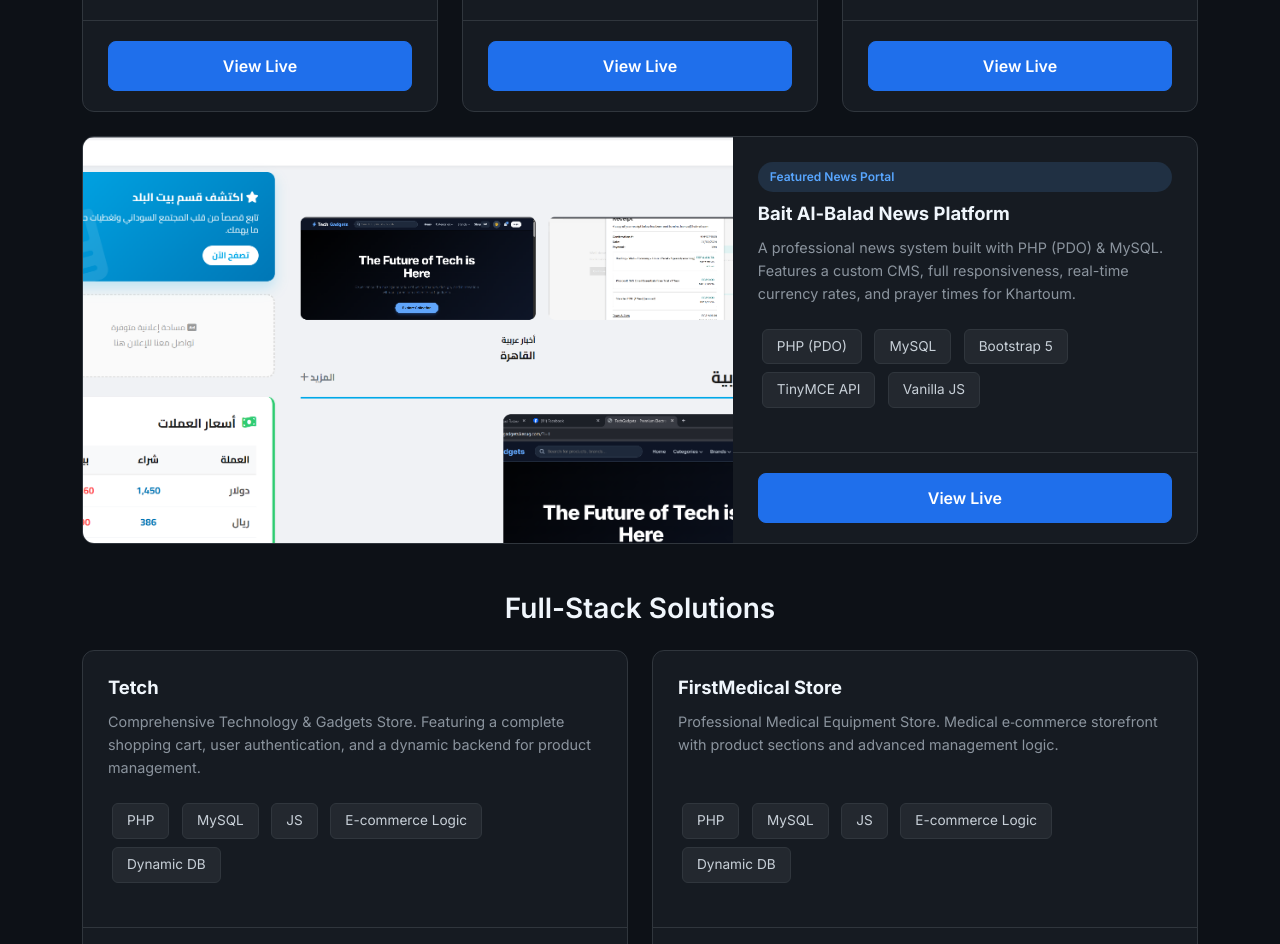
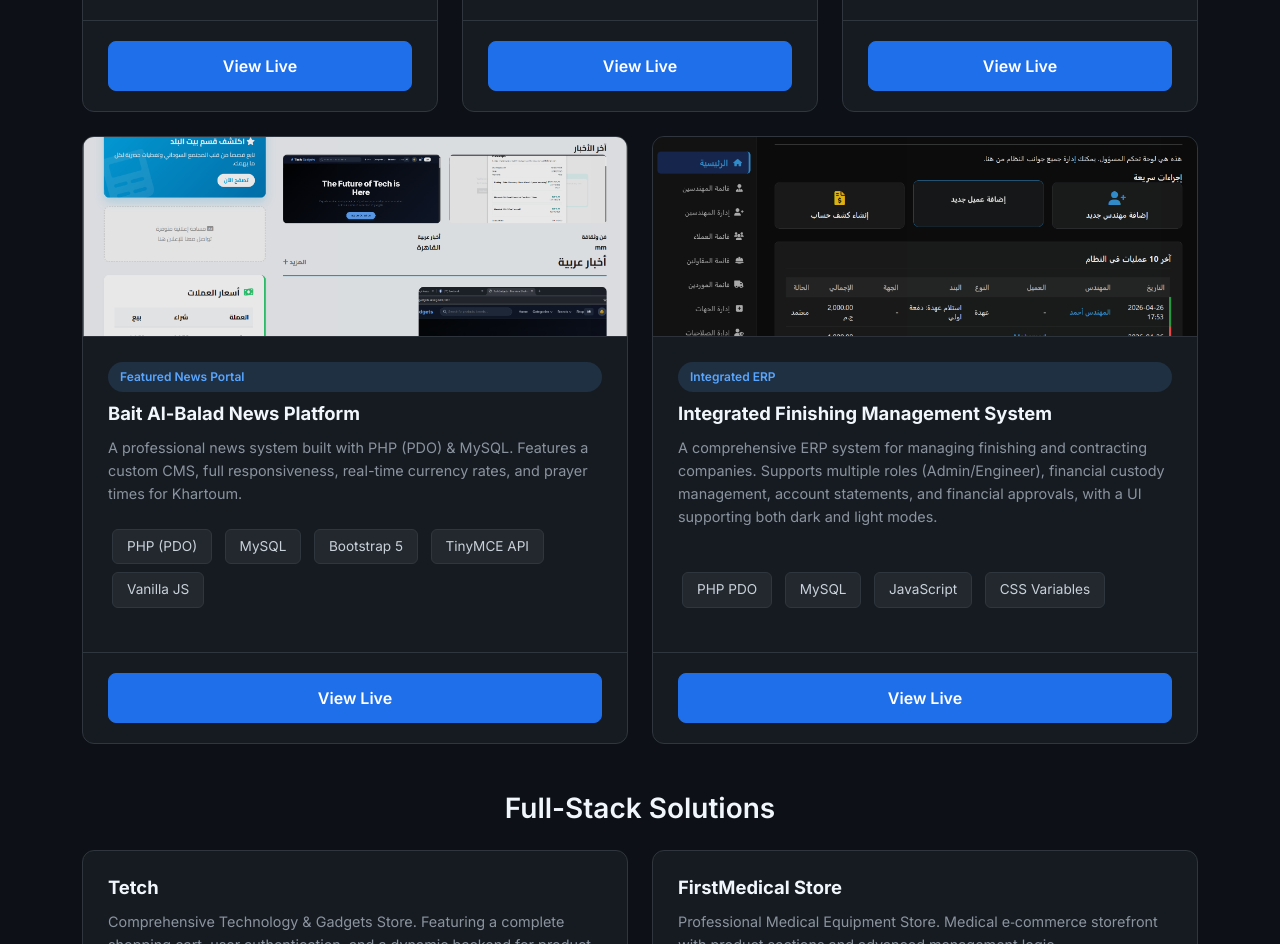
Before and after one commit to MIMOSS0/My-Portfolio, a plain HTML site: page index.html in a window 1280 px wide. Shown: the part 3180-4124 px from the top of the page. Drawn offline with nearby package versions, Linux system fonts and the light colour scheme.

Commit message:
Add files via upload

```diff
--- a/index.html
+++ b/index.html
@@ -703,17 +703,12 @@
           </div>
         </div>
 
-        <!-- Bait Al-Balad Full Width Project -->
-        <div class="col-12 mt-4">
-          <div class="card featured-card">
-            <div class="row g-0">
-              <div class="col-md-7">
+        <!-- Featured Projects Row 2 -->
+        <div class="col-md-6">
+          <div class="card">
             <img src="bait.png"
               onerror="this.src='https://placehold.co/1200x800/161b22/c9d1d9?text=Bait+Al-Balad+Screenshot'"
-                  class="img-fluid rounded-start h-100 w-100" style="object-fit: cover; min-height: 300px;"
-                  alt="Bait Al-Balad News Platform">
-              </div>
-              <div class="col-md-5 d-flex flex-column">
+              class="card-img-top" alt="Bait Al-Balad News Platform">
             <div class="card-body">
               <span class="badge-featured" data-i18n="proj-bait-badge">Featured News Portal</span>
               <h5 class="card-title" data-i18n="proj-bait-title">Bait Al-Balad News Platform</h5>
@@ -733,6 +728,29 @@
                 data-i18n="btn-view-live">View Live</a>
             </div>
           </div>
+        </div>
+
+        <div class="col-md-6">
+          <div class="card">
+            <img src="sys.png"
+              onerror="this.src='https://placehold.co/1200x800/161b22/c9d1d9?text=ERP+System+Screenshot'"
+              class="card-img-top" alt="Integrated Finishing Management System">
+            <div class="card-body">
+              <span class="badge-featured" data-i18n="proj-sys-badge">Integrated ERP</span>
+              <h5 class="card-title" data-i18n="proj-sys-title">Integrated Finishing Management System</h5>
+              <p class="card-text" data-i18n="proj-sys-text">A comprehensive ERP system for managing finishing and
+                contracting companies. Supports multiple roles (Admin/Engineer), financial custody management, account
+                statements, and financial approvals, with a UI supporting both dark and light modes.</p>
+              <div class="card-tags">
+                <span class="pill">PHP PDO</span>
+                <span class="pill">MySQL</span>
+                <span class="pill">JavaScript</span>
+                <span class="pill">CSS Variables</span>
+              </div>
+            </div>
+            <div class="card-footer mt-auto">
+              <a href="https://system.66ghz.com/" target="_blank" class="btn btn-primary w-100"
+                data-i18n="btn-view-live">View Live</a>
             </div>
           </div>
         </div>
@@ -1004,6 +1022,9 @@
         "proj-bait-badge": "Featured News Portal",
         "proj-bait-title": "Bait Al-Balad News Platform",
         "proj-bait-text": "A professional news system built with PHP (PDO) & MySQL. Features a custom CMS, full responsiveness, real-time currency rates, and prayer times for Khartoum.",
+        "proj-sys-badge": "Integrated ERP",
+        "proj-sys-title": "Integrated Finishing Management System",
+        "proj-sys-text": "A comprehensive ERP system for managing finishing and contracting companies. Supports multiple roles (Admin/Engineer), financial custody management, account statements, and financial approvals, with a UI supporting both dark and light modes.",
         "projects-sub-1": "Full-Stack Solutions",
         "proj-4-title": "Tetch",
         "proj-4-text": "Comprehensive Technology & Gadgets Store. Featuring a complete shopping cart, user authentication, and a dynamic backend for product management.",
@@ -1089,6 +1110,9 @@
         "proj-bait-badge": "منصة إخبارية مميزة",
         "proj-bait-title": "منصة 'بيت البلد' الإخبارية المتكاملة",
         "proj-bait-text": "نظام إخباري احترافي يعتمد على PHP (PDO) و MySQL، يتميز بنظام إدارة محتوى (CMS) مخصص، توافق تام مع جميع الشاشات، وعرض حي لأسعار العملات ومواعيد الصلاة بتوقيت الخرطوم.",
+        "proj-sys-badge": "نظام ERP متكامل",
+        "proj-sys-title": "نظام إدارة التشطيبات المتكامل",
+        "proj-sys-text": "نظام ERP متكامل لإدارة شركات التشطيبات والمقاولات، يدعم تعدد الرتب (أدمن/مهندس)، إدارة العهد المالية، كشوف الحسابات، والاعتمادات المالية، مع واجهة مستخدم تدعم الوضع الليلي والنهاري.",
         "projects-sub-1": "حلول برمجية متكاملة",
         "proj-4-title": "تيتش",
         "proj-4-text": "متجر شامل للتكنولوجيا والأجهزة. يتميز بعربة تسوق كاملة، وتحقق من هوية المستخدم، وخلفية برمجية ديناميكية لإدارة المنتجات.",
```
Also changed, not shown: sys.png (added). Lines whose indentation alone changed are shown as unchanged.
